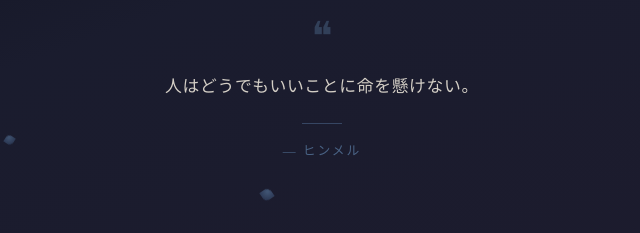
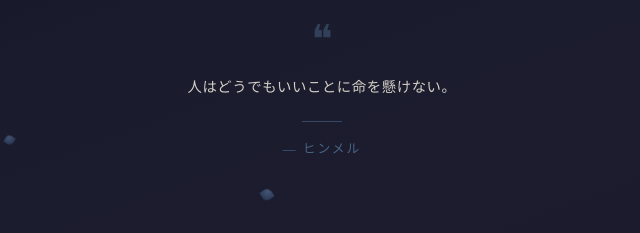
Before and after one commit to kankimatsuyama/frieren-quotes, a plain HTML site: page index.html in a window 1280 px wide. Shown: the part 317-550 px from the top of the page, 318-958 px from the left. Drawn offline with Linux system fonts and the light colour scheme.

Commit message:
Update index.html

```diff
--- a/index.html
+++ b/index.html
@@ -105,7 +105,7 @@
   }
 
   .quote-text {
-    font-size: 1.05rem;
+    font-size: 0.9rem;
     font-weight: 300;
     line-height: 2;
     letter-spacing: 0.04em;
```
